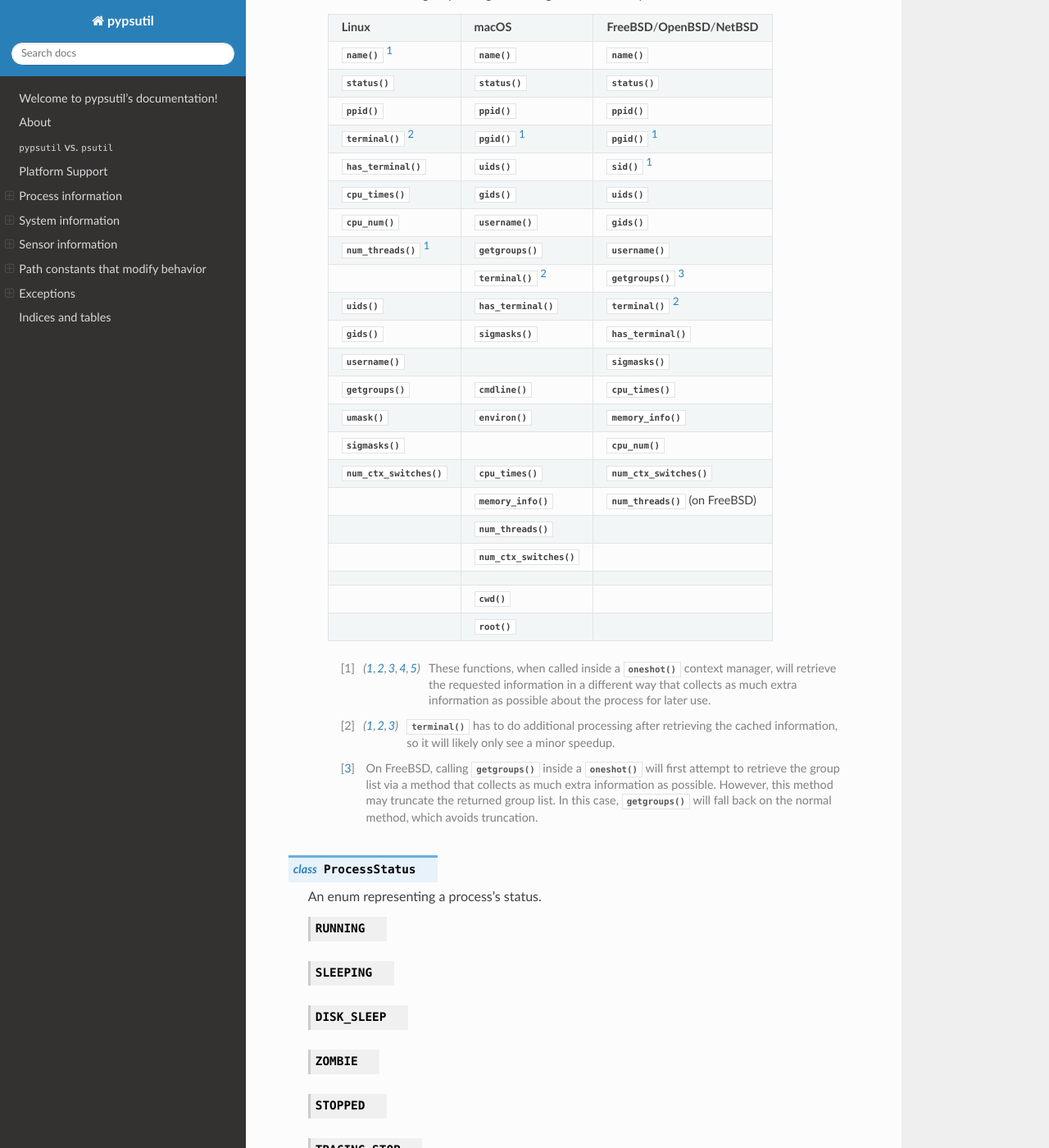
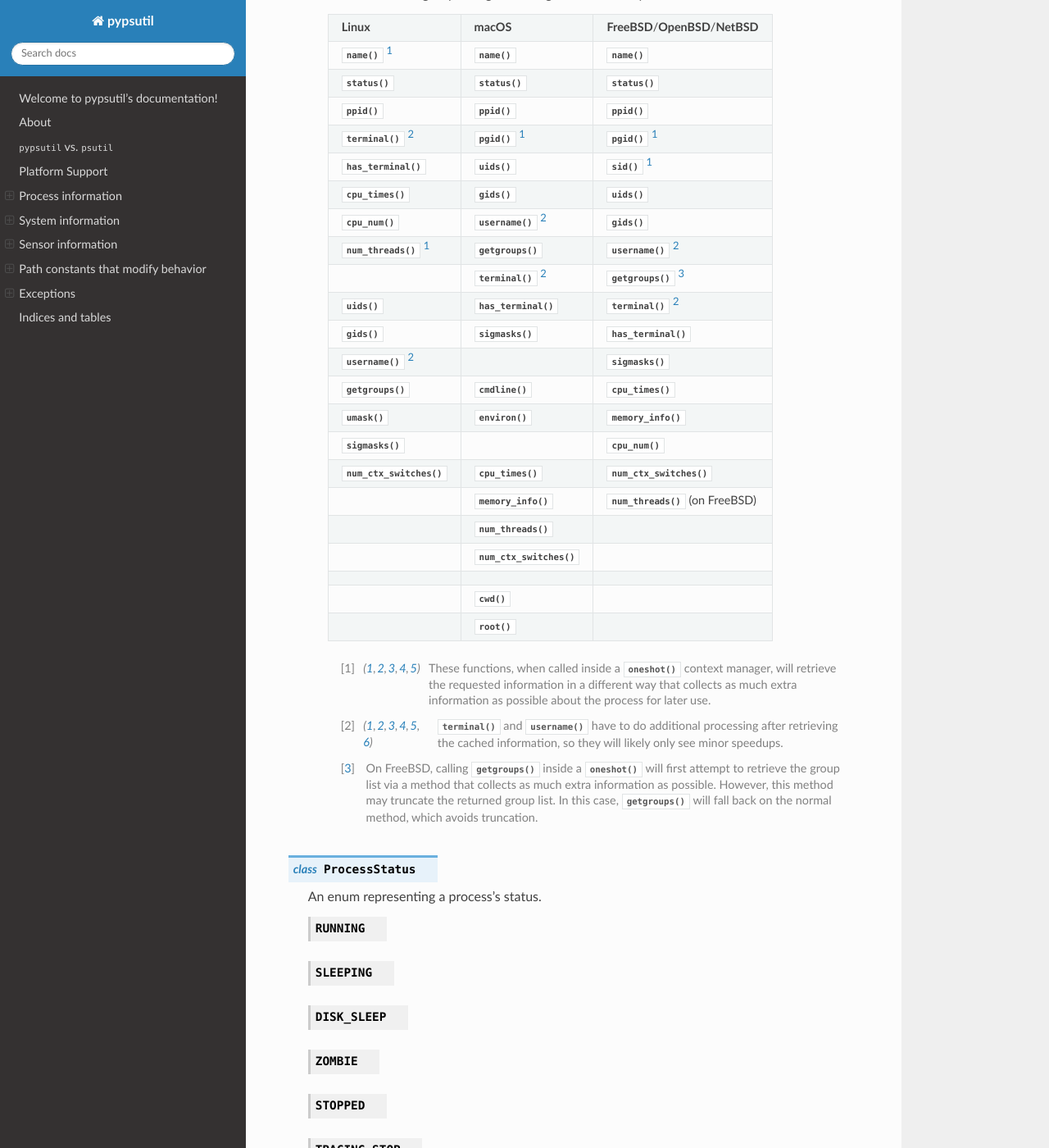
Before and after one commit to cptpcrd/pypsutil, a Sphinx documentation site: the page built from docs/index.rst, in a window 1280 px wide and 1400 px high, scrolled down 15696 px. Shown: the whole window at 82% size. Built offline with Sphinx 7.4.7 and the Read the Docs theme 2.0.0, drawn with Linux system fonts in a browser that asks for light colours.

Commit message:
doc: document username() doing additional processing in a oneshot()

```diff
--- a/docs/index.rst
+++ b/docs/index.rst
@@ -743,9 +743,9 @@ Process information
       +---------------------------------+------------------------------------+----------------------------------------------+
       | :py:meth:`cpu_times()`          | :py:meth:`gids()`                  | :py:meth:`uids()`                            |
       +---------------------------------+------------------------------------+----------------------------------------------+
-      | :py:meth:`cpu_num()`            | :py:meth:`username()`              | :py:meth:`gids()`                            |
-      +---------------------------------+------------------------------------+----------------------------------------------+
-      | :py:meth:`num_threads()` [1]_   | :py:meth:`getgroups()`             | :py:meth:`username()`                        |
+      | :py:meth:`cpu_num()`            | :py:meth:`username()` [2]_         | :py:meth:`gids()`                            |
+      +---------------------------------+------------------------------------+----------------------------------------------+
+      | :py:meth:`num_threads()` [1]_   | :py:meth:`getgroups()`             | :py:meth:`username()` [2]_                   |
       +---------------------------------+------------------------------------+----------------------------------------------+
       |                                 | :py:meth:`terminal()` [2]_         | :py:meth:`getgroups()` [3]_                  |
       +---------------------------------+------------------------------------+----------------------------------------------+
@@ -753,7 +753,7 @@ Process information
       +---------------------------------+------------------------------------+----------------------------------------------+
       | :py:meth:`gids()`               | :py:meth:`sigmasks()`              | :py:meth:`has_terminal()`                    |
       +---------------------------------+------------------------------------+----------------------------------------------+
-      | :py:meth:`username()`           |                                    | :py:meth:`sigmasks()`                        |
+      | :py:meth:`username()` [2]_      |                                    | :py:meth:`sigmasks()`                        |
       +---------------------------------+------------------------------------+----------------------------------------------+
       | :py:meth:`getgroups()`          | :py:meth:`cmdline()`               | :py:meth:`cpu_times()`                       |
       +---------------------------------+------------------------------------+----------------------------------------------+
@@ -780,8 +780,8 @@ Process information
          requested information in a different way that collects as much extra information as possible about
          the process for later use.
 
-      .. [2] :py:meth:`terminal()` has to do additional processing after retrieving the cached information, so it will
-         likely only see a minor speedup.
+      .. [2] :py:meth:`terminal()` and :py:meth:`username()` have to do additional processing after
+         retrieving the cached information, so they will likely only see minor speedups.
 
       .. [3] On FreeBSD, calling :py:meth:`getgroups()` inside a :py:meth:`oneshot()` will first attempt to retrieve
          the group list via a method that collects as much extra information as possible. However, this method may
```
